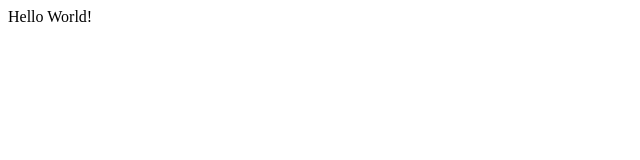
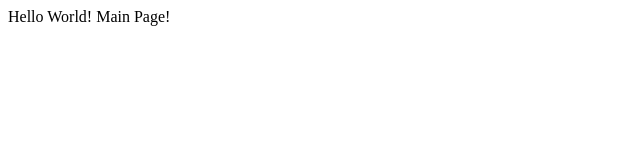
Before and after one commit to engloforte/engloforte.github.io, a plain HTML site: page index.html in a window 1280 px wide. Shown: the whole page, without its empty margins (0-640 px from the left). Drawn offline with Linux system fonts and the light colour scheme.

Commit message:
root index changed.

```diff
--- a/index.html
+++ b/index.html
@@ -5,5 +5,6 @@
 </head>
 <body>
  Hello World!
+ Main Page!
 </body>
 </html>
```
